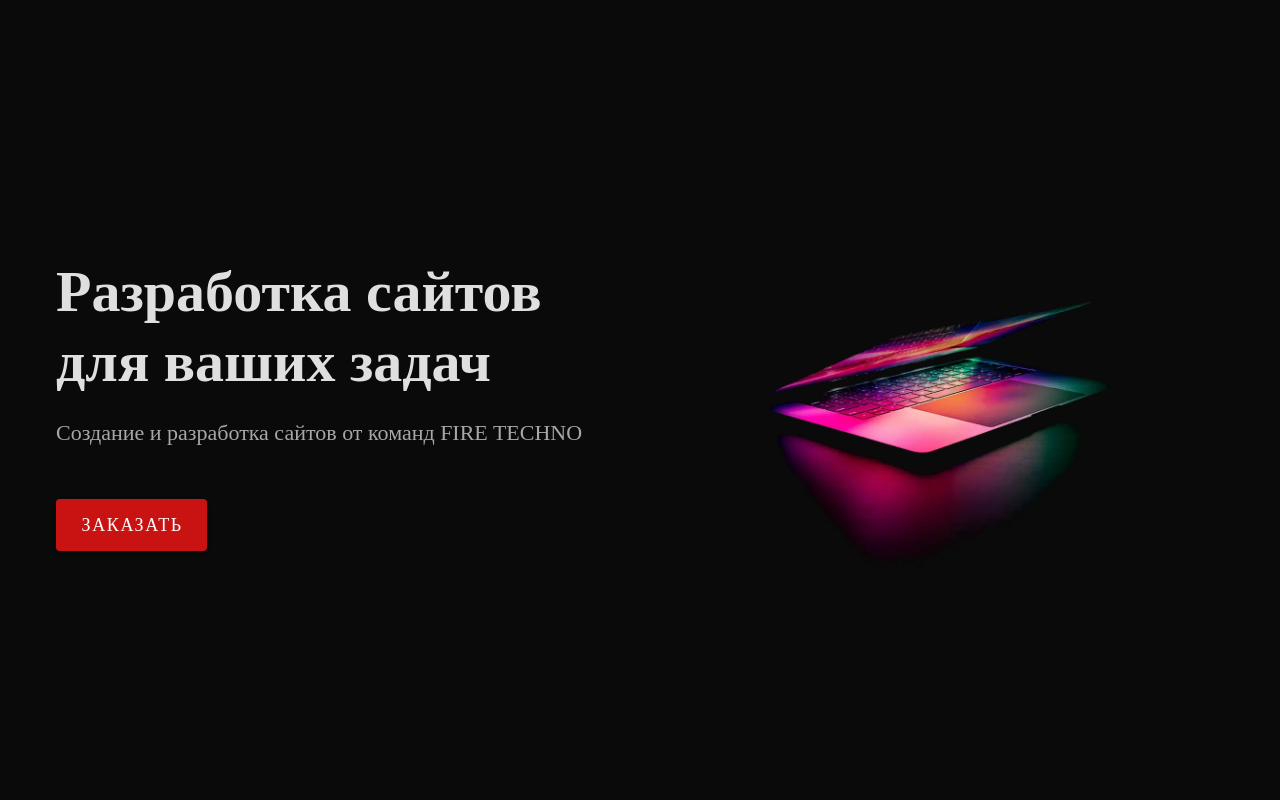
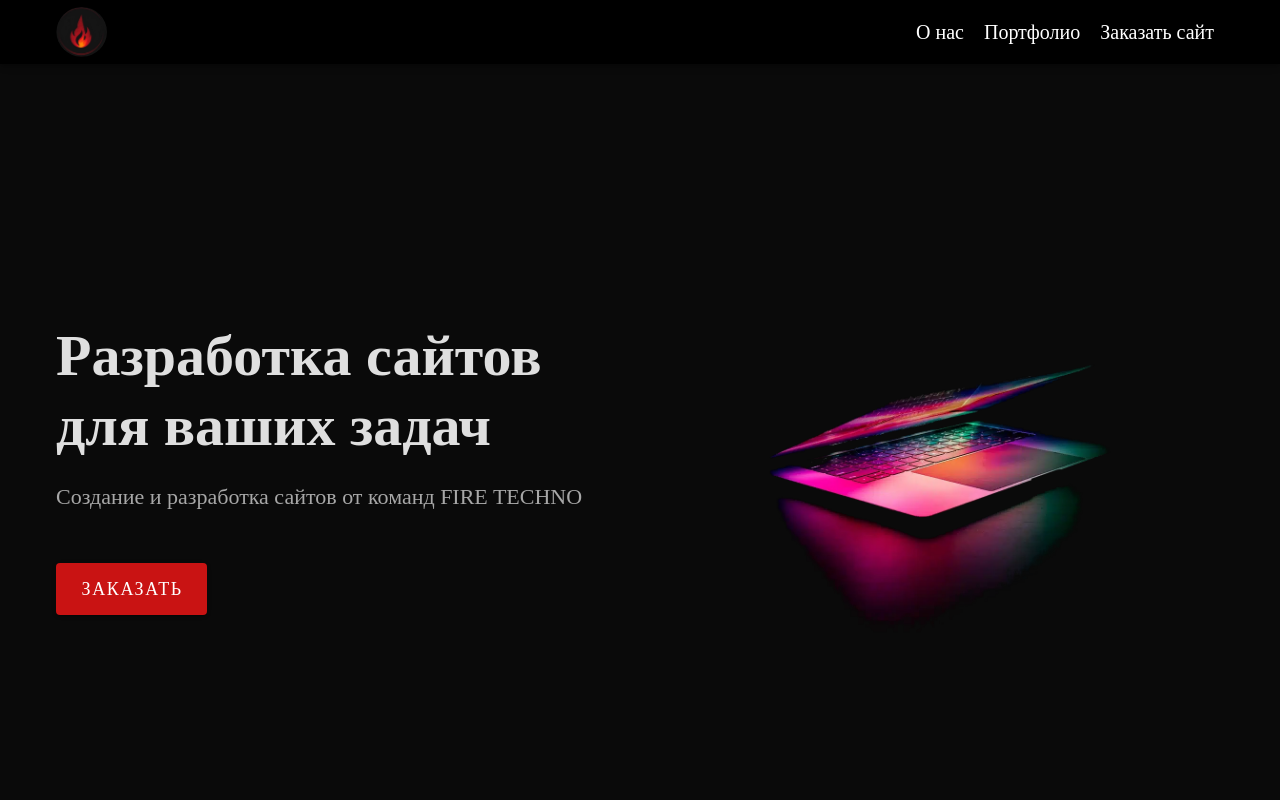
Before and after one commit to Jet-Green/firetechno-landing, a Nuxt app: page / in a window 1280 px wide. Shown: the top 800 px of the page. Built offline with nearby package versions, Linux system fonts and the light colour scheme.

Commit message:
add header

```diff
--- a/components/Landing/Feedback.vue
+++ b/components/Landing/Feedback.vue
@@ -1,6 +1,6 @@
 <script setup></script>
 <template>
-  <v-row style="margin-top: 100px;" id="order">
+  <v-row style="margin-top: 100px;">
     <v-col cols="12" lg="6">
       <div class="card">
         <v-row style="color: white;">
--- a/pages/index.vue
+++ b/pages/index.vue
@@ -1,6 +1,44 @@
-<script setup lang="ts"></script>
+<script setup lang="ts">
+useHead({
+  title: "FIRE TECHNO"
+})
+useSeoMeta({
+  title: 'FIRE TECHNO',
+  ogTitle: 'FIRE TECHNO',
+  description: 'Разработка сайтов для ваших задач. Создание и разработка сайтов от команд FIRE TECHNO',
+  ogDescription: 'Разработка сайтов для ваших задач. Создание и разработка сайтов от команд FIRE TECHNO',
+  ogImage: 'https://example.com/image.png',
+})
+</script>
 <template>
-  <v-container class="container">
+  <v-app-bar color="black">
+    <v-container>
+      <v-row class="d-flex justify-center">
+        <v-col cols="12" xl="11">
+          <v-app-bar-title>
+            <v-row class="d-flex justify-space-between">
+              <v-col cols="2" class="d-flex align-center">
+                <img src="~/assets/icons/firetechno-logo.svg" alt="" class="logo">
+              </v-col>
+              <v-col cols="10" class="navigation">
+                <NuxtLink to="#our-teams">
+                  О нас
+                </NuxtLink>
+                <NuxtLink to="#cases">
+                  Портфолио
+                </NuxtLink>
+                <NuxtLink to="#order">
+                  Заказать сайт
+                </NuxtLink>
+              </v-col>
+            </v-row>
+          </v-app-bar-title>
+        </v-col>
+      </v-row>
+    </v-container>
+  </v-app-bar>
+
+  <v-container class="container" style="margin-top: 64px;"><!-- margin for header -->
     <v-row class="d-flex justify-center">
       <v-col cols="12" xl="11">
         <LandingSiteDevelopmentForYourTasks />
@@ -30,7 +68,7 @@
       <v-col cols="12" xl="11">
         <LandingStagesOfWork />
       </v-col>
-      <v-col cols="12" xl="11">
+      <v-col cols="12" xl="11" id="our-teams">
         <LandingOurTeams />
       </v-col>
     </v-row>
@@ -43,10 +81,10 @@
   <div style="background-color: #c60202">
     <v-container>
       <v-row class="d-flex justify-center">
-        <v-col cols="12" xl="11">
+        <v-col cols="12" xl="11" id="cases">
           <LandingCases />
         </v-col>
-        <v-col cols="12" xl="11">
+        <v-col cols="12" xl="11" id="order">
           <LandingFeedback />
         </v-col>
       </v-row>
@@ -63,4 +101,22 @@
   background-image: url("~/assets/images/why-us.png");
   background-position: center;
 }
+.logo {
+  height: 50px;
+  cursor: pointer;
+}
+.navigation {
+  display: flex;
+  align-items: center;
+  justify-content: end;
+  a {
+    text-decoration: none;
+    color: white;
+    // info abt clamp:
+    // 360 -- 1264
+    // 12 -- 20
+    font-size: clamp(0.75rem, 0.5509rem + 0.885vw, 1.25rem);
+    margin: 10px;
+  }
+}
 </style>
```
Also changed, not shown: assets/icons/firetechno-logo.svg (added).
